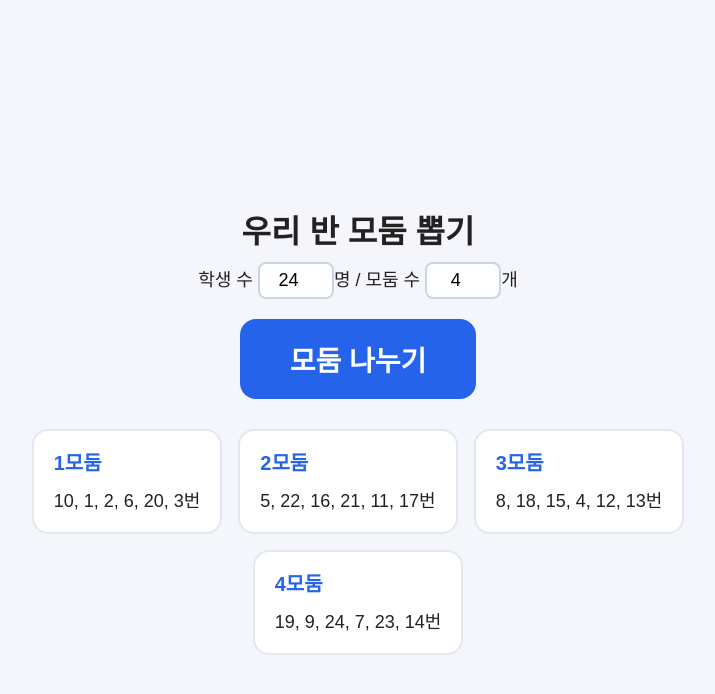
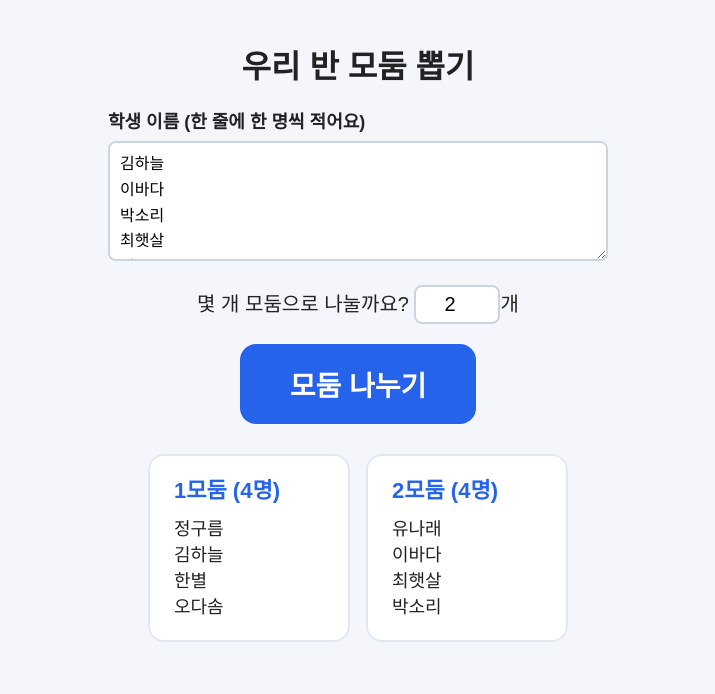
Before and after one commit to woriduri177/test, a plain HTML site: page index.html in a window 1280 px wide. Both pictures are taken after a click on the button "모둠 나누기". Shown: the whole page, without its empty margins (282-997 px from the left). Drawn offline with Linux system fonts and the light colour scheme.

Commit message:
Add files via upload

```diff
--- a/index.html
+++ b/index.html
@@ -14,16 +14,24 @@
       display: flex;
       flex-direction: column;
       align-items: center;
-      justify-content: center;
       min-height: 100vh;
       color: #222;
     }
-    h1 { font-size: 32px; margin-bottom: 10px; }
+    h1 { font-size: 32px; margin-bottom: 20px; }
 
-    /* 학생 수 / 모둠 수 입력칸 */
-    .setting { margin-bottom: 20px; font-size: 18px; }
+    /* 이름을 적는 칸 */
+    .name-box { width: 100%; max-width: 500px; margin-bottom: 20px; }
+    .name-box label { font-size: 18px; font-weight: bold; }
+    #nameList {
+      width: 100%; height: 120px; font-size: 16px; padding: 10px;
+      border: 2px solid #cbd5e1; border-radius: 8px; box-sizing: border-box;
+      margin-top: 8px; line-height: 1.6;
+    }
+
+    /* 모둠 수 고르는 칸 */
+    .setting { margin-bottom: 20px; font-size: 20px; }
     .setting input {
-      width: 60px; font-size: 18px; padding: 6px;
+      width: 70px; font-size: 20px; padding: 6px;
       text-align: center; border: 2px solid #cbd5e1; border-radius: 8px;
     }
 
@@ -37,24 +45,38 @@
 
     /* 결과가 보이는 칸 */
     #result {
-      margin-top: 30px; width: 100%; max-width: 700px;
+      margin-top: 30px; width: 100%; max-width: 800px;
       display: flex; flex-wrap: wrap; gap: 16px; justify-content: center;
     }
     .group-card {
       background-color: white; border: 2px solid #e2e8f0;
-      border-radius: 16px; padding: 16px 20px; min-width: 140px;
+      border-radius: 16px; padding: 16px 24px; min-width: 150px;
     }
-    .group-card h2 { font-size: 20px; margin: 0 0 10px 0; color: #2563eb; }
-    .group-card p { font-size: 18px; margin: 4px 0; }
+    .group-card h2 { font-size: 22px; margin: 0 0 10px 0; color: #2563eb; }
+    .group-card p { font-size: 18px; margin: 6px 0; }
   </style>
 </head>
 <body>
 
   <h1>우리 반 모둠 뽑기</h1>
 
+  <!-- 학생 이름을 적는 칸 (한 줄에 한 명씩) -->
+  <div class="name-box">
+    <label>학생 이름 (한 줄에 한 명씩 적어요)</label>
+    <textarea id="nameList">김하늘
+이바다
+박소리
+최햇살
+정구름
+한별
+오다솜
+유나래</textarea>
+  </div>
+
+  <!-- 모둠 수를 고르는 칸 -->
   <div class="setting">
-    학생 수 <input type="number" id="studentCount" value="24" min="1">명 /
-    모둠 수 <input type="number" id="groupCount" value="4" min="1">개
+    몇 개 모둠으로 나눌까요?
+    <input type="number" id="groupCount" value="2" min="1">개
   </div>
 
   <button id="drawButton" onclick="makeGroups()">모둠 나누기</button>
@@ -63,37 +85,53 @@
 
   <script>
     function makeGroups() {
-      // 1. 입력칸에 적힌 숫자를 가져옵니다.
-      var studentCount = Number(document.getElementById("studentCount").value);
+      // 1. 이름 칸에 적힌 내용을 줄 단위로 가져옵니다.
+      var text = document.getElementById("nameList").value;
+      var names = text.split("\n");
+
+      // 2. 빈 줄이나 앞뒤 공백은 정리해서 실제 이름만 남깁니다.
+      var students = [];
+      for (var i = 0; i < names.length; i++) {
+        var name = names[i].trim();
+        if (name !== "") {
+          students.push(name);
+        }
+      }
+
+      // 3. 모둠 수를 가져옵니다.
       var groupCount = Number(document.getElementById("groupCount").value);
 
-      // 2. 1번부터 마지막 번호까지 학생 번호 목록을 만듭니다.
-      var students = [];
-      for (var i = 1; i <= studentCount; i++) {
-        students.push(i);
+      // 이름이 없거나 모둠 수가 잘못되면 알려줍니다.
+      if (students.length === 0) {
+        alert("학생 이름을 한 명 이상 적어주세요.");
+        return;
+      }
+      if (groupCount < 1) {
+        alert("모둠 수는 1개 이상이어야 해요.");
+        return;
       }
 
-      // 3. 번호를 무작위로 마구 섞습니다.
+      // 4. 이름을 무작위로 마구 섞습니다.
       students.sort(function() { return Math.random() - 0.5; });
 
-      // 4. 빈 모둠 상자를 모둠 수만큼 만듭니다.
+      // 5. 빈 모둠 상자를 모둠 수만큼 만듭니다.
       var groups = [];
       for (var g = 0; g < groupCount; g++) {
         groups.push([]);
       }
 
-      // 5. 섞은 번호를 모둠에 하나씩 골고루 나눠 담습니다.
+      // 6. 섞은 이름을 모둠에 하나씩 골고루 나눠 담습니다.
       for (var j = 0; j < students.length; j++) {
         groups[j % groupCount].push(students[j]);
       }
 
-      // 6. 결과를 화면에 예쁘게 보여줍니다.
+      // 7. 결과를 화면에 예쁘게 보여줍니다.
       var result = document.getElementById("result");
       result.innerHTML = "";
       for (var k = 0; k < groups.length; k++) {
         var card = document.createElement("div");
         card.className = "group-card";
-        card.innerHTML = "<h2>" + (k + 1) + "모둠</h2><p>" + groups[k].join(", ") + "번</p>";
+        card.innerHTML = "<h2>" + (k + 1) + "모둠 (" + groups[k].length + "명)</h2><p>" + groups[k].join("<br>") + "</p>";
         result.appendChild(card);
       }
     }
```
